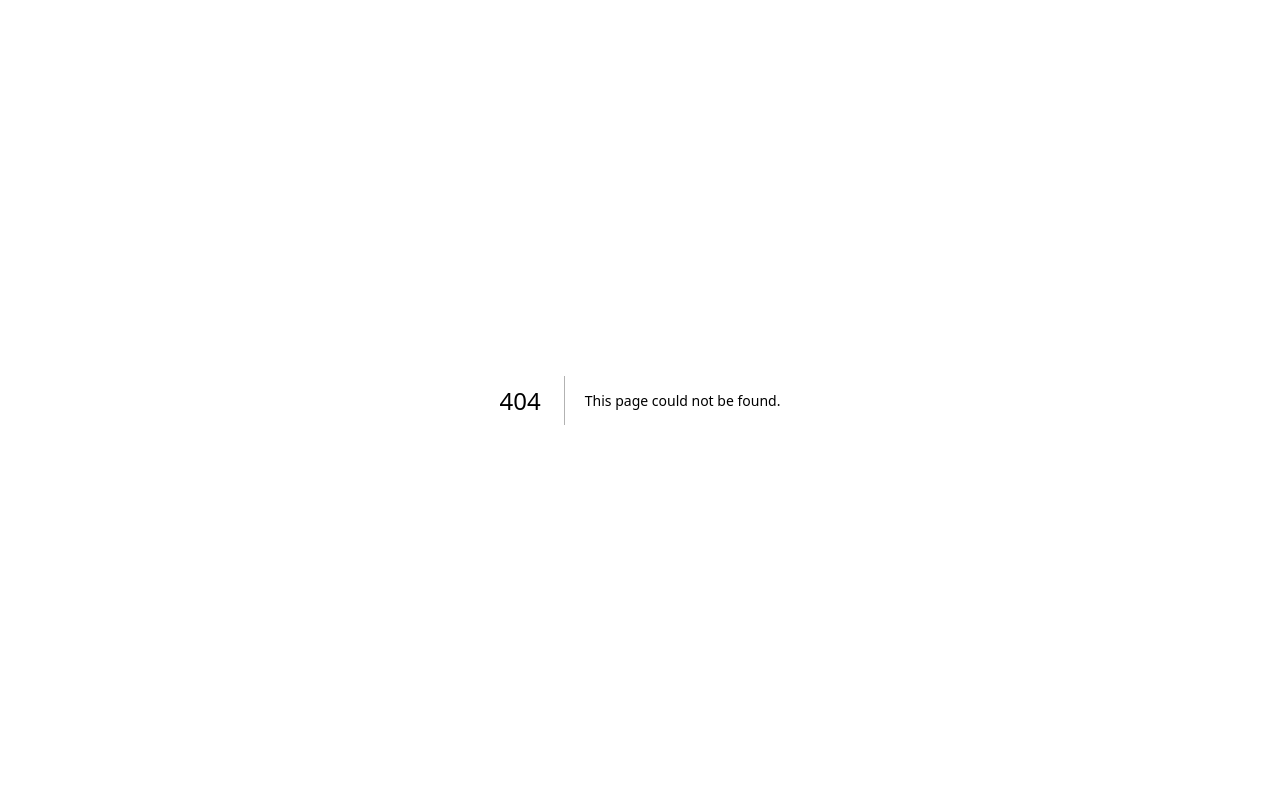
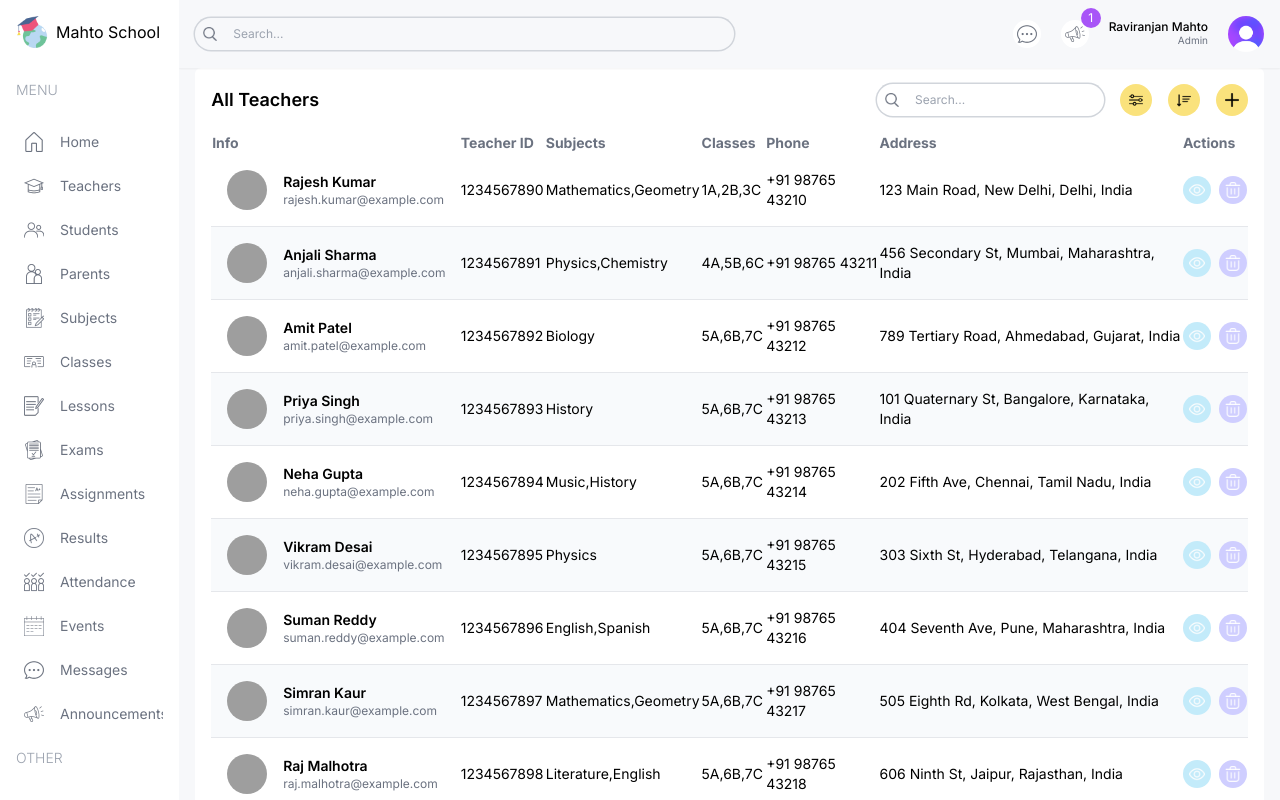
Before and after one commit to raviranjanmahto/nextjs-school-management, a Next.js app: page /list/teachers in a window 1280 px wide. Before the commit this address had no page. Built offline with nearby package versions, Linux system fonts and the light colour scheme; grey boxes are pictures that could not be loaded.

Commit message:
teachers list logic added

```diff
--- /dev/null
+++ b/app/(dashboard)/list/teachers/page.tsx
@@ -0,0 +1,134 @@
+// import FormModal from "@/components/FormModal";
+import Pagination from "@/components/Pagination";
+import Table from "@/components/Table";
+import Image from "next/image";
+import Link from "next/link";
+
+import TableSearch from "@/components/TableSearch";
+
+import { role, teachersData } from "@/lib/data";
+
+type Teacher = {
+  id: number;
+  teacherId: string;
+  name: string;
+  email?: string;
+  photo: string;
+  phone: string;
+  subjects: string[];
+  classes: string[];
+  address: string;
+};
+
+const columns = [
+  {
+    header: "Info",
+    accessor: "info",
+  },
+  {
+    header: "Teacher ID",
+    accessor: "teacherId",
+    className: "hidden md:table-cell",
+  },
+  {
+    header: "Subjects",
+    accessor: "subjects",
+    className: "hidden md:table-cell",
+  },
+  {
+    header: "Classes",
+    accessor: "classes",
+    className: "hidden md:table-cell",
+  },
+  {
+    header: "Phone",
+    accessor: "phone",
+    className: "hidden lg:table-cell",
+  },
+  {
+    header: "Address",
+    accessor: "address",
+    className: "hidden lg:table-cell",
+  },
+  {
+    header: "Actions",
+    accessor: "action",
+  },
+];
+
+const TeacherListPage = () => {
+  const renderRow = (item: Teacher) => (
+    <tr
+      key={item.id}
+      className="border-b border-gray-200 even:bg-slate-50 text-sm hover:bg-mahtoPurpleLight"
+    >
+      <td className="flex items-center gap-4 p-4">
+        <Image
+          src={item.photo}
+          alt=""
+          width={40}
+          height={40}
+          className="md:hidden xl:block w-10 h-10 rounded-full object-cover"
+        />
+        <div className="flex flex-col">
+          <h3 className="font-semibold">{item.name}</h3>
+          <p className="text-xs text-gray-500">{item?.email}</p>
+        </div>
+      </td>
+      <td className="hidden md:table-cell">{item.teacherId}</td>
+      <td className="hidden md:table-cell">{item.subjects.join(",")}</td>
+      <td className="hidden md:table-cell">{item.classes.join(",")}</td>
+      <td className="hidden md:table-cell">{item.phone}</td>
+      <td className="hidden md:table-cell">{item.address}</td>
+      <td>
+        <div className="flex items-center gap-2">
+          <Link href={`/list/teachers/${item.id}`}>
+            <button className="w-7 h-7 flex items-center justify-center rounded-full bg-mahtoSky">
+              <Image src="/view.png" alt="" width={16} height={16} />
+            </button>
+          </Link>
+          {role === "admin" && (
+            <button className="w-7 h-7 flex items-center justify-center rounded-full bg-mahtoPurple">
+              <Image src="/delete.png" alt="" width={16} height={16} />
+            </button>
+            // <FormModal table="teacher" type="delete" id={item.id}/>
+          )}
+        </div>
+      </td>
+    </tr>
+  );
+
+  return (
+    <div className="bg-white p-4 rounded-md flex-1 m-4 mt-0">
+      {/* TOP */}
+      <div className="flex items-center justify-between">
+        <h1 className="hidden md:block text-lg font-semibold">All Teachers</h1>
+        <div className="flex flex-col md:flex-row items-center gap-4 w-full md:w-auto">
+          <TableSearch />
+          <div className="flex items-center gap-4 self-end">
+            <button className="w-8 h-8 flex items-center justify-center rounded-full bg-mahtoYellow">
+              <Image src="/filter.png" alt="" width={14} height={14} />
+            </button>
+            <button className="w-8 h-8 flex items-center justify-center rounded-full bg-mahtoYellow">
+              <Image src="/sort.png" alt="" width={14} height={14} />
+            </button>
+            {role === "admin" && (
+              <button className="w-8 h-8 flex items-center justify-center rounded-full bg-mahtoYellow">
+                <Image src="/plus.png" alt="" width={14} height={14} />
+              </button>
+              // <FormModal table="teacher" type="create" />
+            )}
+          </div>
+        </div>
+      </div>
+
+      {/* LIST */}
+      <Table columns={columns} renderRow={renderRow} data={teachersData} />
+
+      {/* PAGINATION */}
+      <Pagination />
+    </div>
+  );
+};
+
+export default TeacherListPage;
--- a/components/EventCalendar.tsx
+++ b/components/EventCalendar.tsx
@@ -46,7 +46,7 @@
       <div className="flex flex-col gap-4">
         {events.map(event => (
           <div
-            className="p-5 rounded-md border-2 border-gray-100 border-t-4 odd:border-t-lamaSky even:border-t-lamaPurple"
+            className="p-5 rounded-md border-2 border-gray-100 border-t-4 odd:border-t-mahtoSky even:border-t-mahtoPurple"
             key={event.id}
           >
             <div className="flex items-center justify-between">
--- a/components/Navbar.tsx
+++ b/components/Navbar.tsx
@@ -1,24 +1,14 @@
 import Image from "next/image";
+import TableSearch from "./TableSearch";
 
 const Navbar = () => {
   return (
     <div className="flex items-center justify-between p-4 sticky top-0 z-10 bg-[#F7F8FA] shadow-sm">
       {/* SEARCH BAR */}
-      <div className="hidden md:flex items-center gap-2 text-xs rounded-full ring-[1.5px] ring-gray-300 px-2">
-        <label htmlFor="search-input">
-          <Image src="/search.png" alt="" width={14} height={14} />
-        </label>
-
-        <input
-          id="search-input"
-          type="text"
-          placeholder="Search..."
-          className="w-[200px] p-2 bg-transparent outline-none"
-        />
-      </div>
+      <TableSearch isNavbar />
 
       {/* ICONS AND USER */}
-      <div className="flex items-center gap-6 justify-end w-full">
+      <div className="flex items-center gap-5 justify-end w-full">
         <div className="bg-white rounded-full w-7 h-7 flex items-center justify-center cursor-pointer">
           <Image src="/message.png" alt="" width={20} height={20} />
         </div>
--- /dev/null
+++ b/components/Pagination.tsx
@@ -0,0 +1,24 @@
+const Pagination = () => {
+  return (
+    <div className="p-4 flex items-center justify-between text-gray-500">
+      <button
+        disabled
+        className="py-2 px-4 rounded-md bg-slate-200 text-xs font-semibold disabled:opacity-50 disabled:cursor-not-allowed"
+      >
+        Prev
+      </button>
+      <div className="flex items-center gap-2 text-sm">
+        <button className="px-2 rounded-sm bg-mahtoSky">1</button>
+        <button className="px-2 rounded-sm ">2</button>
+        <button className="px-2 rounded-sm ">3</button>
+        ...
+        <button className="px-2 rounded-sm ">10</button>
+      </div>
+      <button className="py-2 px-4 rounded-md bg-slate-200 text-xs font-semibold disabled:opacity-50 disabled:cursor-not-allowed">
+        Next
+      </button>
+    </div>
+  );
+};
+
+export default Pagination;
--- /dev/null
+++ b/components/Table.tsx
@@ -0,0 +1,26 @@
+const Table = ({
+  columns,
+  renderRow,
+  data,
+}: {
+  columns: { header: string; accessor: string; className?: string }[];
+  renderRow: (item: any) => React.ReactNode;
+  data: any[];
+}) => {
+  return (
+    <table className="w-full mt-4">
+      <thead>
+        <tr className="text-left text-gray-500 text-sm">
+          {columns.map(col => (
+            <th key={col.accessor} className={col.className}>
+              {col.header}
+            </th>
+          ))}
+        </tr>
+      </thead>
+      <tbody>{data.map(item => renderRow(item))}</tbody>
+    </table>
+  );
+};
+
+export default Table;
--- /dev/null
+++ b/components/TableSearch.tsx
@@ -0,0 +1,20 @@
+import Image from "next/image";
+
+const TableSearch = ({ isNavbar = false }: { isNavbar?: boolean }) => {
+  return (
+    <div
+      className={`w-full flex items-center gap-2 text-xs rounded-full ring-[1.5px] ring-gray-300 px-2 ${
+        isNavbar ? "hidden sm:flex" : ""
+      }`}
+    >
+      <Image src="/search.png" alt="Search Icon" width={14} height={14} />
+      <input
+        type="text"
+        placeholder="Search..."
+        className="w-full p-2 bg-transparent outline-none"
+      />
+    </div>
+  );
+};
+
+export default TableSearch;
--- a/lib/data.ts
+++ b/lib/data.ts
@@ -113,6 +113,7 @@
   },
   {
     id: 10,
+    teacherId: "1234567899",
     name: "Arun Sharma",
     email: "arun.sharma@example.com",
     photo:
--- a/next.config.mjs
+++ b/next.config.mjs
@@ -1,4 +1,8 @@
 /** @type {import('next').NextConfig} */
-const nextConfig = {};
+const nextConfig = {
+  images: {
+    remotePatterns: [{ hostname: "images.pexels.com" }],
+  },
+};
 
 export default nextConfig;
```
